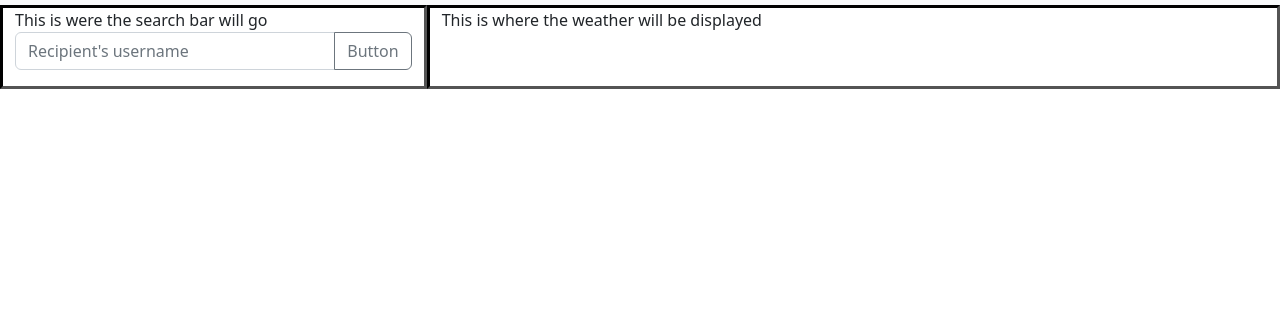
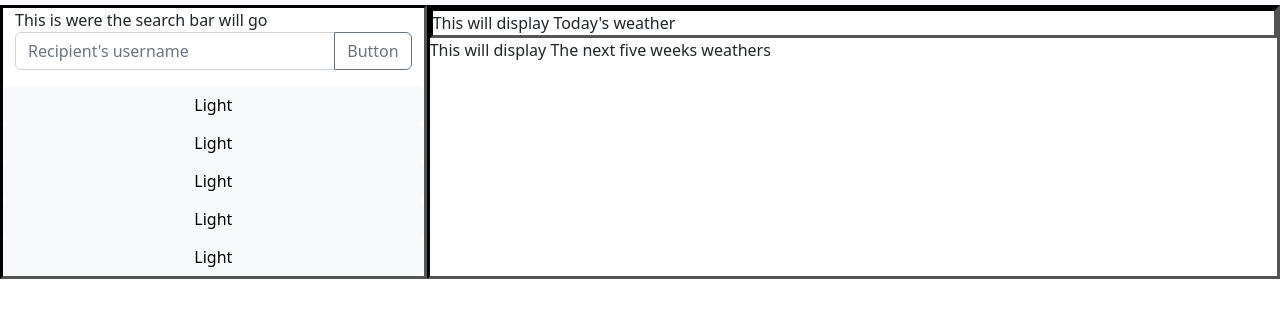
Before and after one commit to Grant-Ellington/WeatherApp, a plain HTML site: page index.html in a window 1280 px wide. Shown: the part 45-362 px from the top of the page. Drawn offline with nearby package versions, Linux system fonts and the light colour scheme.

Commit message:
starter html set for adding in weather data and displaying it

```diff
--- a/assets/style/style.css
+++ b/assets/style/style.css
@@ -15,3 +15,8 @@
     border-style: inset;
     border-color: black;
 }
+
+#today {
+    border-style: inset;
+    border-color: black;
+}
--- a/index.html
+++ b/index.html
@@ -28,13 +28,24 @@
    <div class="container-fluid">
     <div class="row">
         <div class="col-4">This is were the search bar will go
-            <div class="input-group mb-3">
-                <input type="text" class="form-control" placeholder="Recipient's username" aria-label="Recipient's username" aria-describedby="button-addon2">
-                <button class="btn btn-outline-secondary" type="button" id="button-addon2">Button</button>
+            <div class="row"></div>
+                <div class="input-group mb-3">
+                    <input type="text" class="form-control" placeholder="Recipient's username" aria-label="Recipient's username" aria-describedby="button-addon2">
+                    <button class="btn btn-outline-secondary" type="button" id="button-addon2">Button</button>
               </div>
+            <div class="row">
+                <button type="button" class="btn btn-light">Light</button><br>
+                <button type="button" class="btn btn-light">Light</button><br>
+                <button type="button" class="btn btn-light">Light</button><br>
+                <button type="button" class="btn btn-light">Light</button><br>
+                <button type="button" class="btn btn-light">Light</button><br>
+            </div>
 
         </div>
-        <div class="col-8">This is where the weather will be displayed</div>
+        <div class="col-8">
+            <div class="row" id="today">This will display Today's weather</div>
+            <div class="row"id = "fiveDay">This will display The next five weeks weathers</div>
+        </div>
     </div>
 
 
```
